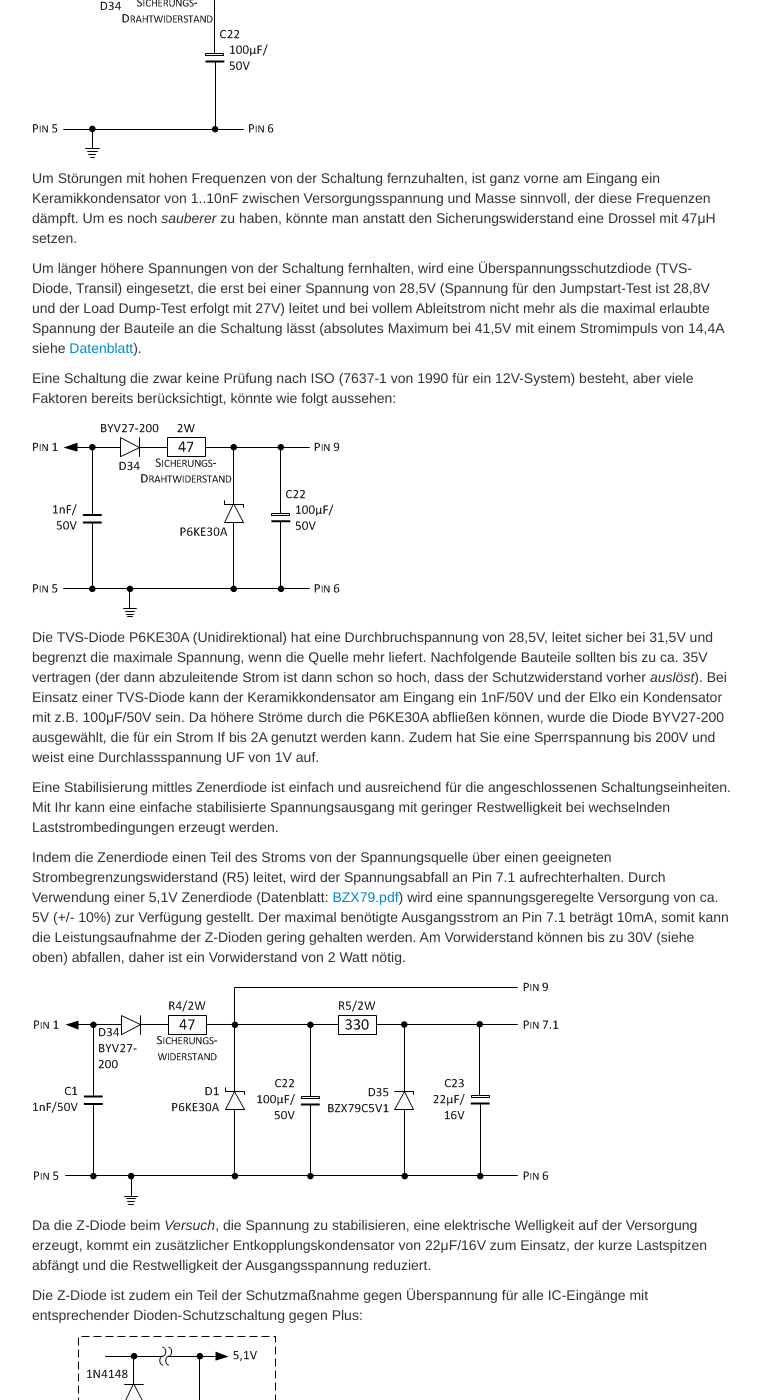
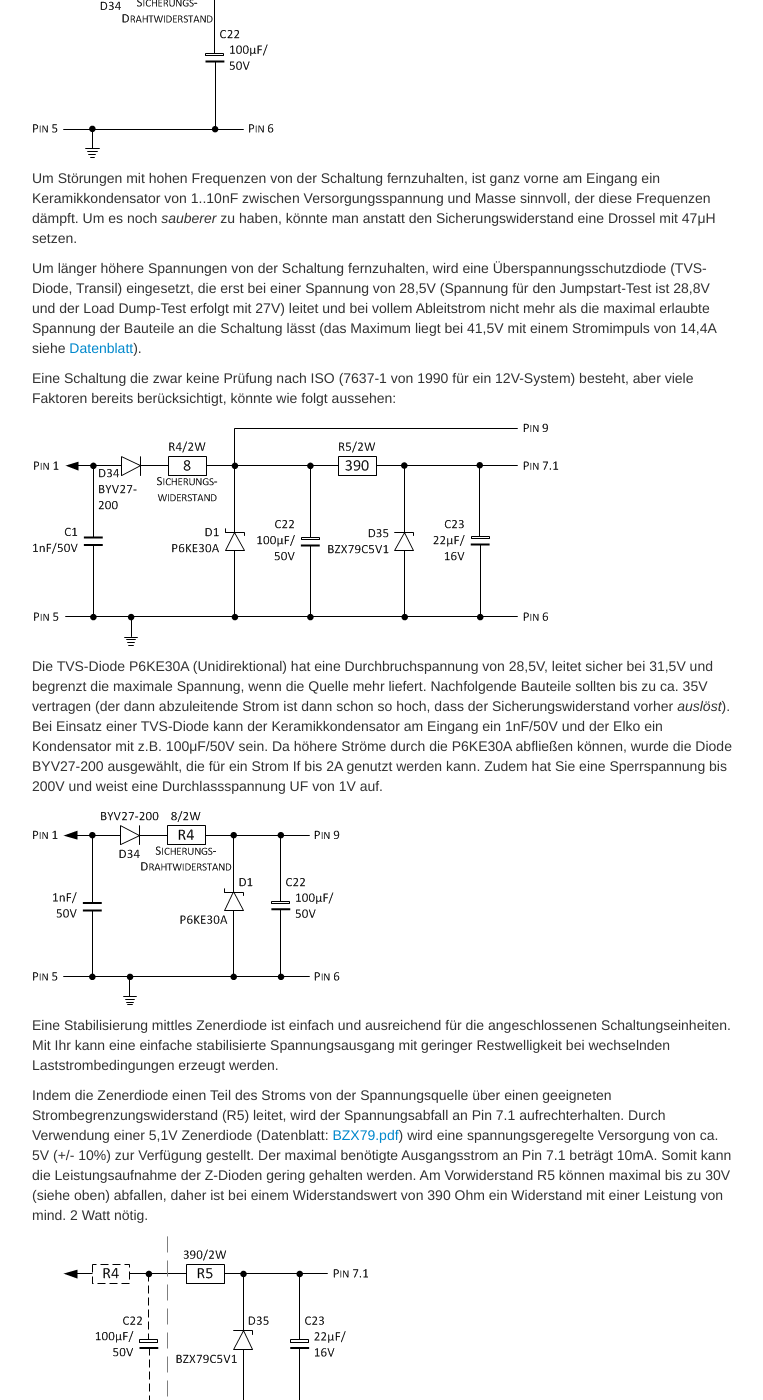
Before and after one commit to brickpool/Speedometer, a Jekyll site: the page built from pages/versorgungsspannung.md, in a window 1280 px wide and 1400 px high, scrolled down 484 px. Shown: the whole window, without its empty margins (258-1021 px from the left). Built offline with Jekyll 4.4.1, drawn with Linux system fonts in a browser that asks for light colours.

Commit message:
Update Power Supply

```diff
--- a/pages/versorgungsspannung.md
+++ b/pages/versorgungsspannung.md
@@ -14,17 +14,19 @@ Für einfache Anwendungen reicht es, nur gegen zerstörerische Spannungen abzubl
 
 Um Störungen mit hohen Frequenzen von der Schaltung fernzuhalten, ist ganz vorne am Eingang ein Keramikkondensator von 1..10nF zwischen Versorgungsspannung und Masse sinnvoll, der diese Frequenzen dämpft. Um es noch _sauberer_ zu haben, könnte man anstatt den Sicherungswiderstand eine Drossel mit 47μH setzen.
 
-Um länger höhere Spannungen von der Schaltung fernhalten, wird eine Überspannungsschutzdiode (TVS-Diode, Transil) eingesetzt, die erst bei einer Spannung von 28,5V (Spannung für den Jumpstart-Test ist 28,8V und der Load Dump-Test erfolgt mit 27V) leitet und bei vollem Ableitstrom nicht mehr als die maximal erlaubte Spannung der Bauteile an die Schaltung lässt (absolutes Maximum bei 41,5V mit einem Stromimpuls von 14,4A siehe [Datenblatt](http://www.diodes.com/assets/Datasheets/ds21502.pdf)).
+Um länger höhere Spannungen von der Schaltung fernzuhalten, wird eine Überspannungsschutzdiode (TVS-Diode, Transil) eingesetzt, die erst bei einer Spannung von 28,5V (Spannung für den Jumpstart-Test ist 28,8V und der Load Dump-Test erfolgt mit 27V) leitet und bei vollem Ableitstrom nicht mehr als die maximal erlaubte Spannung der Bauteile an die Schaltung lässt (das Maximum liegt bei 41,5V mit einem Stromimpuls von 14,4A siehe [Datenblatt](http://www.diodes.com/assets/Datasheets/ds21502.pdf)).
 
 Eine Schaltung die zwar keine Prüfung nach ISO (7637-1 von 1990 für ein 12V-System) besteht, aber viele Faktoren bereits berücksichtigt, könnte wie folgt aussehen:
 
+![KFZ-Versorgungsspannung (gesamt)](../images/Versorgungsspannung.png)
+
+Die TVS-Diode P6KE30A (Unidirektional) hat eine Durchbruchspannung von 28,5V, leitet sicher bei 31,5V und begrenzt die maximale Spannung, wenn die Quelle mehr liefert. Nachfolgende Bauteile sollten bis zu ca. 35V vertragen (der dann abzuleitende Strom ist dann schon so hoch, dass der Sicherungswiderstand vorher _auslöst_). Bei Einsatz einer TVS-Diode kann der Keramikkondensator am Eingang ein 1nF/50V und der Elko ein Kondensator mit z.B. 100μF/50V sein. Da höhere Ströme durch die P6KE30A abfließen können, wurde die Diode BYV27-200 ausgewählt, die für ein Strom If bis 2A genutzt werden kann. Zudem hat Sie eine Sperrspannung bis 200V und weist eine Durchlassspannung UF von 1V auf.
+
 ![KFZ-Versorgungsspannung Abb. 2](../images/Versorgungsspannung_2.png)
-
-Die TVS-Diode P6KE30A (Unidirektional) hat eine Durchbruchspannung von 28,5V, leitet sicher bei 31,5V und begrenzt die maximale Spannung, wenn die Quelle mehr liefert. Nachfolgende Bauteile sollten bis zu ca. 35V vertragen (der dann abzuleitende Strom ist dann schon so hoch, dass der Schutzwiderstand vorher _auslöst_). Bei Einsatz einer TVS-Diode kann der Keramikkondensator am Eingang ein 1nF/50V und der Elko ein Kondensator mit z.B. 100μF/50V sein. Da höhere Ströme durch die P6KE30A abfließen können, wurde die Diode BYV27-200 ausgewählt, die für ein Strom If bis 2A genutzt werden kann. Zudem hat Sie eine Sperrspannung bis 200V und weist eine Durchlassspannung UF von 1V auf.
 
 Eine Stabilisierung mittles Zenerdiode ist einfach und ausreichend für die angeschlossenen Schaltungseinheiten. Mit Ihr kann eine einfache stabilisierte Spannungsausgang mit geringer Restwelligkeit bei wechselnden Laststrombedingungen erzeugt werden.
 
-Indem die Zenerdiode einen Teil des Stroms von der Spannungsquelle über einen geeigneten Strombegrenzungswiderstand (R5) leitet, wird der Spannungsabfall an Pin 7.1 aufrechterhalten. Durch Verwendung einer 5,1V Zenerdiode (Datenblatt: [BZX79.pdf](http://www.nxp.com/documents/data_sheet/BZX79.pdf)) wird eine spannungsgeregelte Versorgung von ca. 5V (+/- 10%) zur Verfügung gestellt. Der maximal benötigte Ausgangsstrom an Pin 7.1 beträgt 10mA, somit kann die Leistungsaufnahme der Z-Dioden gering gehalten werden. Am Vorwiderstand können bis zu 30V (siehe oben) abfallen, daher ist ein Vorwiderstand von 2 Watt nötig.
+Indem die Zenerdiode einen Teil des Stroms von der Spannungsquelle über einen geeigneten Strombegrenzungswiderstand (R5) leitet, wird der Spannungsabfall an Pin 7.1 aufrechterhalten. Durch Verwendung einer 5,1V Zenerdiode (Datenblatt: [BZX79.pdf](http://www.nxp.com/documents/data_sheet/BZX79.pdf)) wird eine spannungsgeregelte Versorgung von ca. 5V (+/- 10%) zur Verfügung gestellt. Der maximal benötigte Ausgangsstrom an Pin 7.1 beträgt 10mA. Somit kann die Leistungsaufnahme der Z-Dioden gering gehalten werden. Am Vorwiderstand R5 können maximal bis zu 30V (siehe oben) abfallen, daher ist bei einem Widerstandswert von 390 Ohm ein Widerstand mit einer Leistung von mind. 2 Watt nötig.
 
 ![KFZ-Versorgungsspannung Abb. 3](../images/Versorgungsspannung_3.png)
 
```
Also changed, not shown: images/Versorgungsspannung.png (added), images/Versorgungsspannung_1.png, images/Versorgungsspannung_2.png, images/Versorgungsspannung_3.png.
